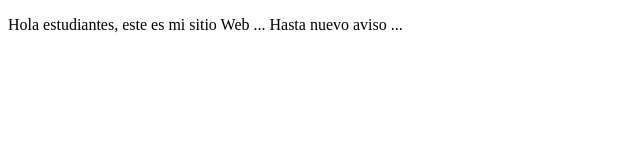
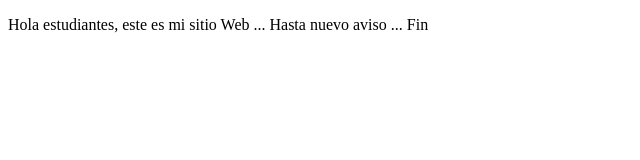
Before and after one commit to marcoCoas/proyectoDemo, a plain HTML site: page index.html in a window 1280 px wide. Shown: the full height of the page, 0-640 px from the left. Drawn offline with Linux system fonts and the light colour scheme.

Commit message:
cambios que hemos agregadot

```diff
--- a/index.html
+++ b/index.html
@@ -9,7 +9,7 @@
 <body>
     <p>
         Hola estudiantes, este es mi sitio Web
-        ... Hasta nuevo aviso ...
+        ... Hasta nuevo aviso ... Fin
     </p>
 </body>
 </html>
```
